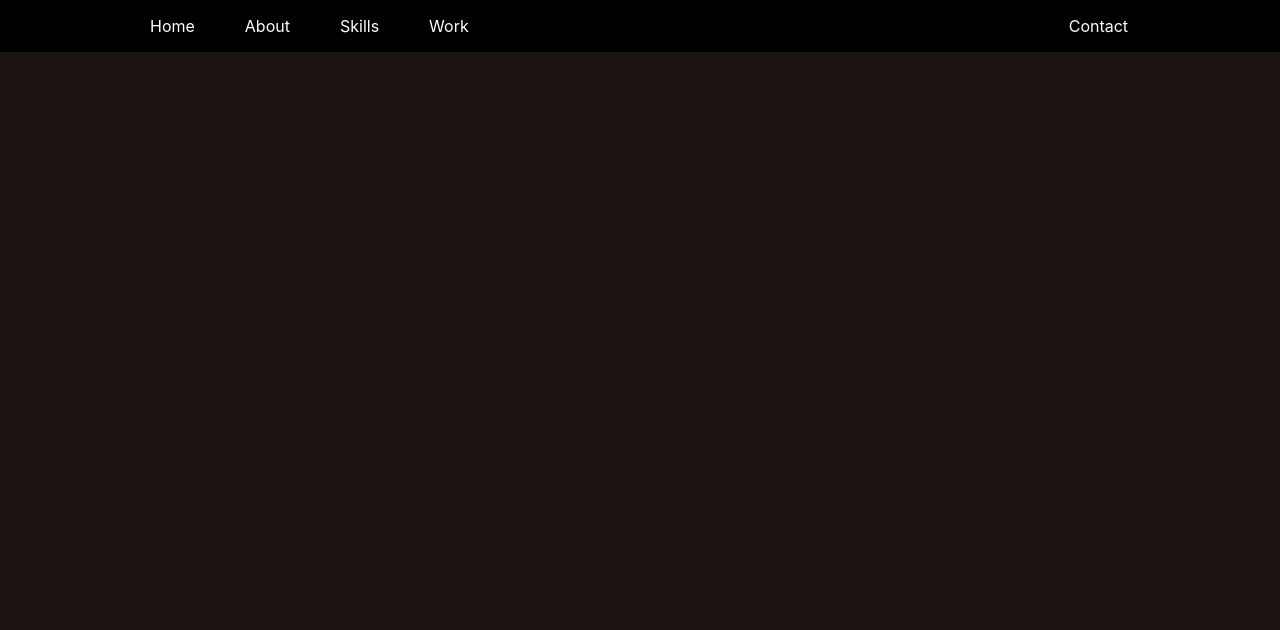
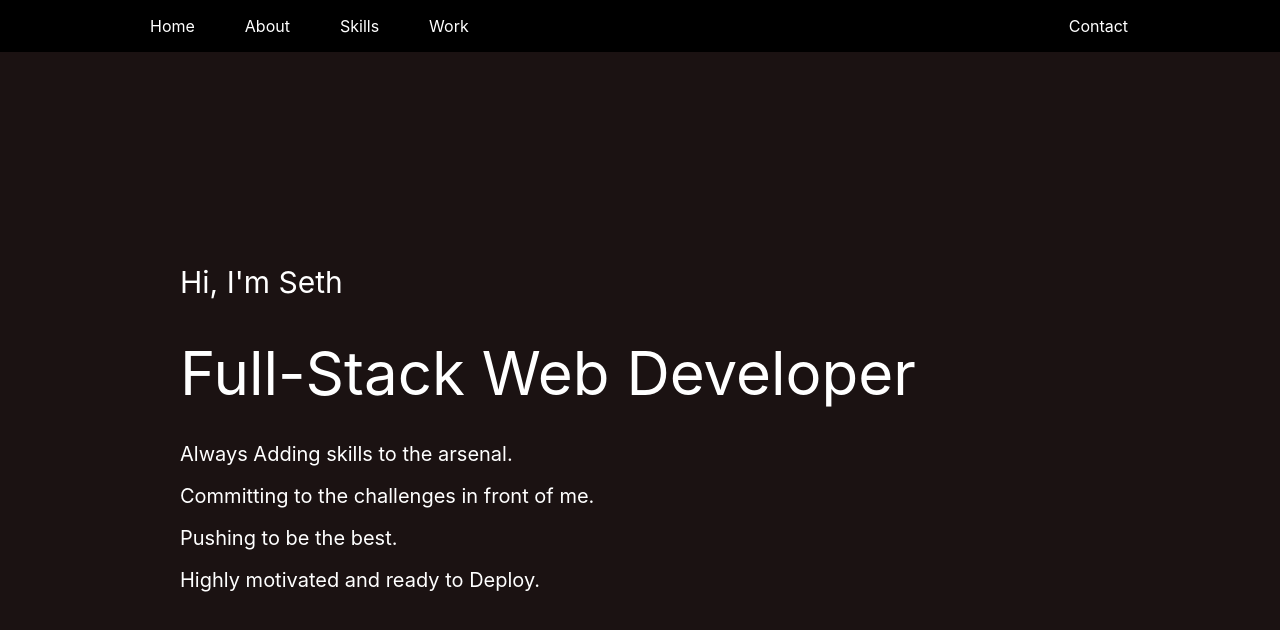
Before and after one commit to Sttorek/hi-im-seth, a React (Create React App) app: page / in a window 1280 px wide. Shown: the top 630 px of the page. Built offline with nearby package versions, Linux system fonts and the light colour scheme.

Commit message:
added style to homepage

```diff
--- a/src/App.css
+++ b/src/App.css
@@ -1,4 +1,7 @@
 
+.page {
+    color: white;
+}
 
 /* NavBar ------------------------------------------------------ */
 
@@ -20,6 +23,36 @@
 .contactLink {
   margin-left: 920px;
 }
+
+
+/* Homepage ----------------------------------------------------- */
+
+.introCont {
+    display: flex;
+    flex-direction: column;
+    margin-left: 180px;
+    margin-top: 200px;
+    line-height: 1px;
+}
+
+.hi {
+    font-size: 30px;
+}
+
+.position {
+    font-size: 60px;
+}
+
+.facts {
+    font-size: 20px;
+}
+
+
+
+
+
+
+
 
 @media screen and (max-width: 1780px) {
   .link {
--- a/src/App.js
+++ b/src/App.js
@@ -1,11 +1,12 @@
 import './App.css';
 import Navbar from './components/Navbar'
-
+import Homepage from './pages/Homepage'
 
 function App() {
   return (
-<div>
+<div className="page">
   <Navbar />
+  <Homepage />
 </div>
   );
 }
--- /dev/null
+++ b/src/pages/Homepage.js
@@ -0,0 +1,27 @@
+import React from "react";
+
+function Homepage() {
+  return (
+    <div>
+      <div className="introCont">
+        <div>
+          <p className='hi'> Hi, I'm Seth</p>
+        </div>
+        <div className='position'>
+          <p>Full-Stack Web Developer</p>
+        </div>
+        <div className='facts'>
+          <p>Always Adding skills to the arsenal.</p>
+          <br />
+          <p>Committing to the challenges in front of me.</p>
+          <br />
+          <p>Pushing to be the best.</p>
+          <br />
+          <p>Highly motivated and ready to Deploy.</p>
+        </div>
+      </div>
+    </div>
+  );
+}
+
+export default Homepage;
```
